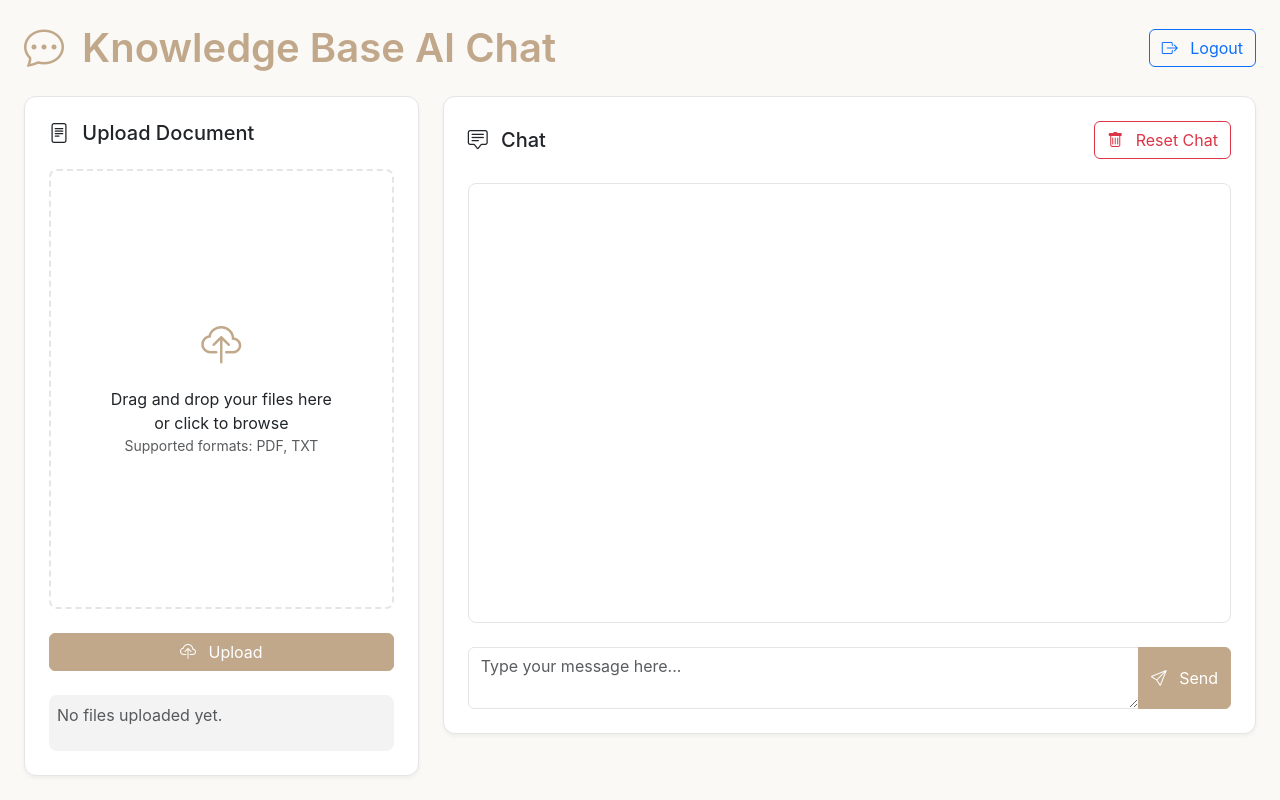
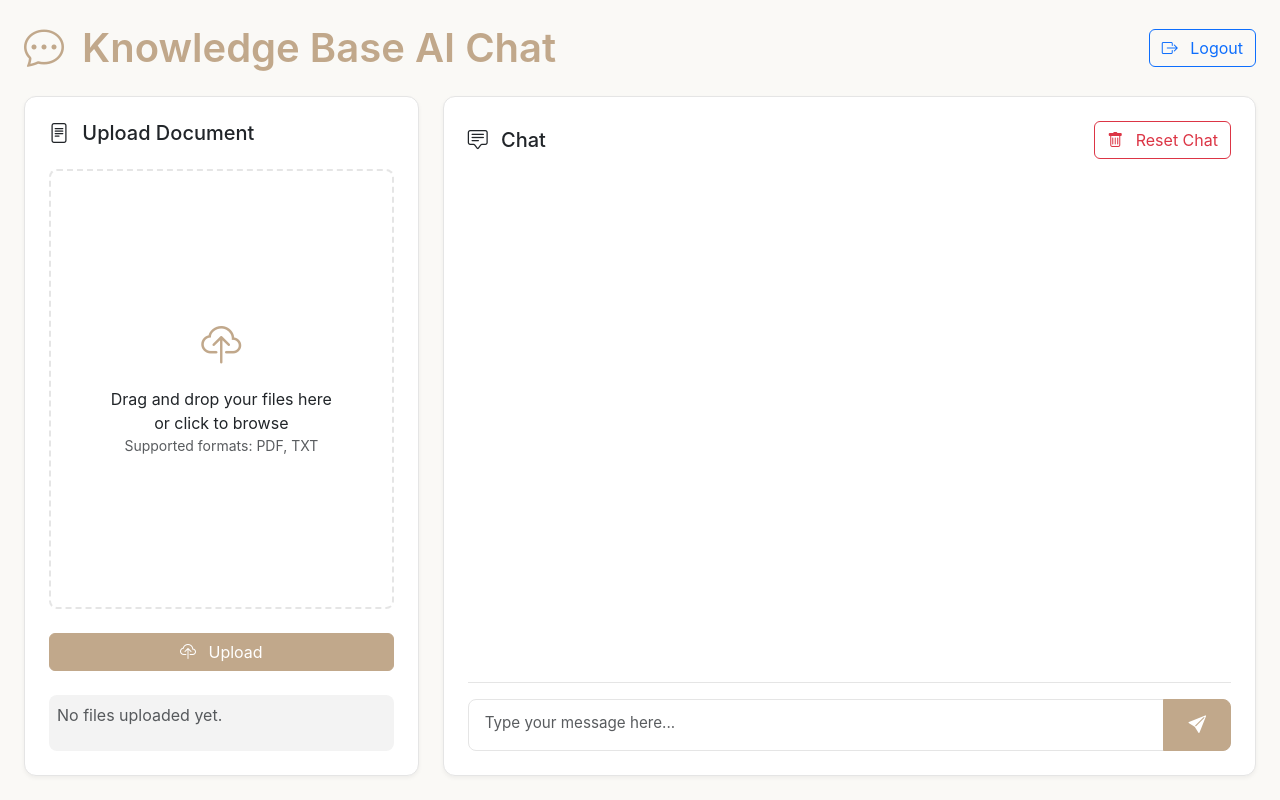
Before and after one commit to dharmautomo/Knowledge-Base-AI-Chat, a Flask app: page / in a window 1280 px wide. Run offline with Flask 3, Linux system fonts and the light colour scheme; the visitor is signed in with stand-in values (Sample User, id 1); data that the repository does not hold is empty; some libraries are stand-ins or nearby versions.

Commit message:
Agent query: I've updated the Chat section layout to match the design. Could you verify if it now looks like the reference image with an empty chat area and a message input box at the bottom?
Update chat section styling and layout.

Screenshot: https://storage.googleapis.com/screenshot-production-us-central1/b867650d-5460-44fc-a837-1c82e49166ca/918040ae-947a-41df-99d2-f574e7b41ddb.jpg

```diff
--- a/static/css/custom.css
+++ b/static/css/custom.css
@@ -29,6 +29,7 @@ body {
     border: 1px solid var(--border-color);
     border-radius: 12px;
     box-shadow: 0 2px 4px rgba(0, 0, 0, 0.05);
+    height: 100%;
 }
 
 .container-fluid {
@@ -47,14 +48,15 @@ h1 {
 /* Chat container styles */
 .chat-container {
     background: white;
-    border: 1px solid var(--border-color);
-    height: 55vh; /* Decreased to 55vh */
+    border: none;
+    height: 55vh;
     overflow-y: auto;
     border-radius: 0.5rem;
     padding: 1.5rem;
-    margin-bottom: 1.5rem;
+    margin-bottom: 0;
     scrollbar-width: thin;
     scrollbar-color: var(--bs-secondary) transparent;
+    flex-grow: 1;
 }
 
 /* Scrollbar styling */
@@ -442,10 +444,34 @@ h1 {
     color: var(--secondary-color);
 }
 
+/* Add/modify these styles in the existing CSS file */
+.input-group {
+    border-top: 1px solid var(--border-color);
+    padding-top: 1rem;
+}
+
+.input-group textarea {
+    border: 1px solid var(--border-color);
+    border-radius: 8px 0 0 8px !important;
+    resize: none;
+    padding: 0.75rem 1rem;
+    line-height: 1.5;
+    font-size: 0.95rem;
+}
+
+.input-group .btn {
+    border-radius: 0 8px 8px 0;
+    padding: 0.75rem 1.5rem;
+}
+
+.input-group .btn i {
+    font-size: 1.1rem;
+}
+
 /* Responsive adjustments */
 @media (max-width: 991.98px) {
     .chat-container {
-        height: 40vh; /* Proportionally adjusted for mobile */
+        height: 40vh;
     }
     .upload-zone {
         height: 40vh;
--- a/templates/index.html
+++ b/templates/index.html
@@ -69,8 +69,8 @@
 
         <!-- Chat Section -->
         <div class="col-lg-8">
-            <div class="card">
-                <div class="card-body p-4">
+            <div class="card h-100">
+                <div class="card-body p-4 d-flex flex-column">
                     <div class="d-flex justify-content-between align-items-center mb-4">
                         <h5 class="card-title mb-0">
                             <i class="bi bi-chat-square-text me-2"></i>
@@ -92,13 +92,12 @@
                         </div>
                     </div>
 
-                    <div class="input-group">
-                        <textarea class="form-control" id="messageInput" rows="2"
+                    <div class="input-group mt-auto">
+                        <textarea class="form-control" id="messageInput" rows="1"
                             placeholder="Type your message here..."
                             aria-label="Message input"></textarea>
                         <button class="btn btn-primary" type="button" id="sendBtn">
-                            <i class="bi bi-send me-2"></i>
-                            Send
+                            <i class="bi bi-send-fill"></i>
                         </button>
                     </div>
                 </div>
```
Also changed, not shown: attached_assets/image_1739457057738.png (added).
